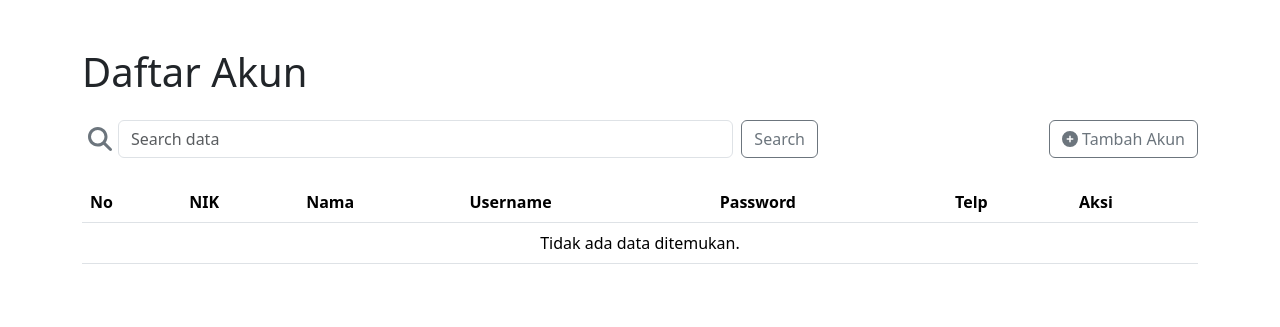
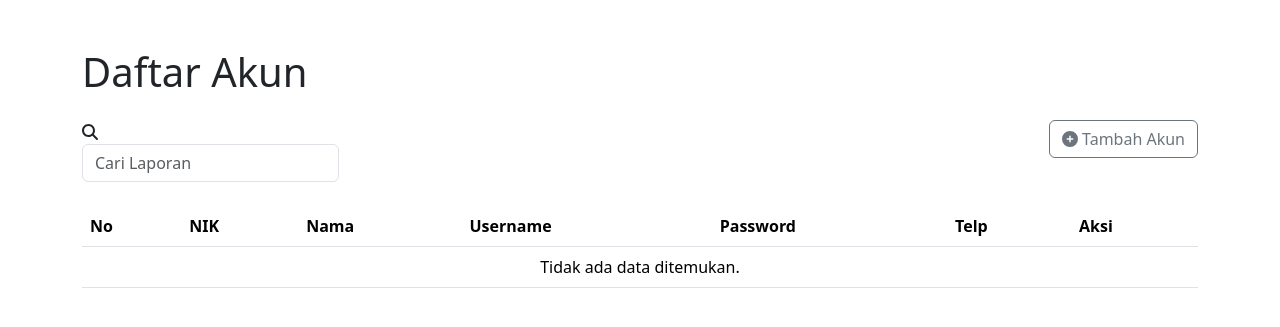
Before and after one commit to Mahklvk/ProjectPengaduanMasyarakat, a PHP site: page /admin/listAccount.php in a window 1280 px wide. Shown: the top 327 px of the page. Run offline with PHP 8.4, Linux system fonts and the light colour scheme; data that the repository does not hold is empty.

Commit message:
changes search

```diff
--- a/admin/listAccount.php
+++ b/admin/listAccount.php
@@ -41,11 +41,17 @@ if (isset($_GET['search']) && $_GET['search'] != '') {
   <div class="row mb-4">
     <div class="col-md-8 col-sm-6 input-icons">
       <form class="d-flex" role="search" method="get">
-      <button type="button" class="icon-search">
+      <!-- <button type="button" class="icon-search">
         <i class="fa fa-search fa-xl"></i>
-      </button>
-        <input type="text" name="search" value="<?php if (isset($_GET['search'])) echo $_GET['search']; ?>" class="form-control me-2 input-field" placeholder="Search data">
-        <button class="btn btn-outline-secondary" type="submit">Search</button>
+      </button> -->
+      <div class="search-container">
+            <div class="search-box">
+                <i class="fa fa-search search-icon"></i>
+                <input type="text" name="search" class="form-control" placeholder="Cari Laporan" id="searchInput" value="<?php if (isset($_GET['search'])) echo $_GET['search']; ?>">
+            </div>
+        </div>
+        <!-- <input type="text" name="search" value="" class="form-control me-2 input-field" placeholder="Search data">
+        <button class="btn btn-outline-secondary" type="submit">Search</button> -->
       </form>
     </div>
     <div class="col-md-4 text-end">
```
